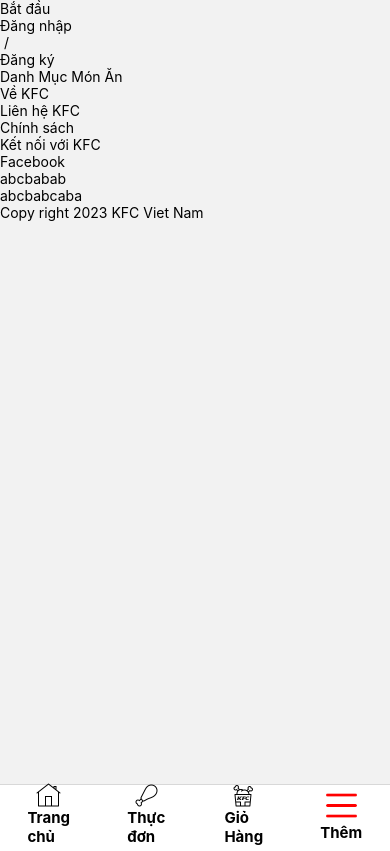
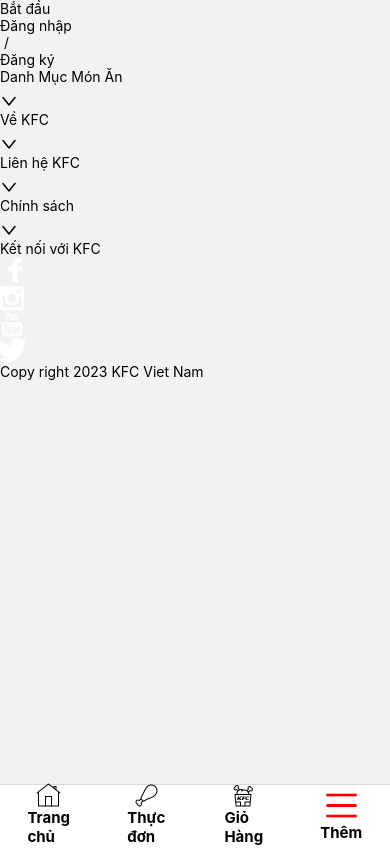
Before and after one commit to ngocduc63/Project_KFC_App, a React Native app in the folder KFC_APP/: screen /More in a window 390 px wide. Built offline with nearby package versions, Linux system fonts and the light colour scheme.

Commit message:
Update screen more

```diff
--- a/KFC_APP/components/NavBar.js
+++ b/KFC_APP/components/NavBar.js
@@ -128,6 +128,9 @@
                   ),
               }}
         />
+        {/* <Tab.Screen name= "Login" component={More}
+          options={{tabBarIconStyle: {display: 'none'}}}
+        />  */}
       </Tab.Navigator>
     );
   }
--- a/KFC_APP/screens/More.js
+++ b/KFC_APP/screens/More.js
@@ -1,9 +1,53 @@
-import { StyleSheet, Text, TouchableOpacity, View } from "react-native";
-import React, { Component } from "react";
+import {Text, TouchableOpacity, View } from "react-native";
+import React, { useState } from "react";
 import { SafeAreaView } from "react-native-safe-area-context";
+import { AntDesign, Zocial } from "@expo/vector-icons";
 
-export class More extends Component {
-  render() {
+function More() {
+  const [iconNames, setIconNames] = useState(["down", "down", "down", "down"]);
+  const lstTitle = [
+    {
+      "Danh Mục Món Ăn": [
+        "Ưu Đãi",
+        "Món Mới",
+        "Combo 1 Người",
+        "Combo Nhóm",
+        "Gà Rán - Gà Quay",
+        "Burger - Cơm - Mì Ý",
+      ],
+    },
+    {
+      "Về KFC": [
+        "Câu Chuyện Của Chúng Tôi",
+        "Tin Khuyến Mãi",
+        "Tin Tức",
+        "Đặt Tiệc Sinh Nhật",
+      ],
+    },
+    {
+      "Liên hệ KFC": ["Theo Dõi Đơn Hàng", "Hệ Thống Nhà Hàng", "Liên Hệ KFC"],
+    },
+    {
+      "Chính sách": [
+        "Chính Sách Bảo Mật",
+        "Chính Sách & Quy Định",
+        "Sử Dụng Cookie",
+      ],
+    },
+  ];
+
+  const toggleIcon = (index) => {
+    const newIconNames = [...iconNames];
+    const lastUpItemIndex = newIconNames.indexOf(
+      newIconNames.filter((item) => item === "up")[0]
+    );
+
+    if (lastUpItemIndex >= 0 && lastUpItemIndex !== index) newIconNames[lastUpItemIndex] = "down";
+    newIconNames[index] = newIconNames[index] === "down" ? "up" : "down";
+
+    setIconNames(newIconNames);
+  };
+
   return (
     <SafeAreaView>
       {/* header */}
@@ -11,11 +55,9 @@
         <Text className="text-4xl font-semibold text-left">Bắt đầu</Text>
         <View className=" pt-4 flex-row gap-2">
           <TouchableOpacity>
-              <Text className="text-xl font-medium text-left">
-                Đăng nhập
-              </Text>
+            <Text className="text-xl font-medium text-left">Đăng nhập</Text>
           </TouchableOpacity>
-            <Text className = "text-xl font-medium text-left"> / </Text>
+          <Text className="text-xl font-medium text-left"> / </Text>
           <TouchableOpacity>
             <Text className="text-xl font-medium text-left">Đăng ký</Text>
           </TouchableOpacity>
@@ -23,21 +65,34 @@
       </View>
 
       {/* list introduce */}
-        <View className="ml-5 mt-5 mr-5 flex-col flex-initial min-h-fit">
-          <View>
-            <Text className="text-xl font-bold text-left pt-5 pb-5 border-b-2 border-zinc-300 border-solid">
-              Danh Mục Món Ăn
+      <View className="ml-5 mr-5 pt-6 mb-1 gap-y-2">
+        {iconNames.map((iconName, index) => (
+          <View key={index}>
+            <TouchableOpacity
+              className="pb-2 border-b-2 border-zinc-300 border-solid flex-row justify-between"
+              onPress={() => toggleIcon(index)}
+            >
+              <Text className="text-xl font-bold">
+                {Object.keys(lstTitle[index])}
               </Text>
-            <Text className="text-xl font-bold text-left pt-5 pb-5 border-b-2 border-zinc-300 border-solid">
-              Về KFC
+              <AntDesign
+                name={iconName}
+                size={18}
+                color="black"
+                style={{ marginTop: 6 }}
+              />
+            </TouchableOpacity>
+            {iconName === "up" && (
+              <View className="pl-2 pt-3 pb-4 flex-col gap-y-2 border-b-2 border-zinc-300 border-solid">
+                {Object.values(lstTitle[index])[0].map((item, index) => (
+                  <Text key={index} className="text-x">
+                    {item}
                   </Text>
-            <Text className="text-xl font-bold text-left pt-5 pb-5 border-b-2 border-zinc-300 border-solid">
-              Liên hệ KFC
-            </Text>
-            <Text className="text-xl font-bold text-left pt-5 pb-5 border-b-2 border-zinc-300 border-solid">
-              Chính sách
-            </Text>
+                ))}
               </View>
+            )}
+          </View>
+        ))}
       </View>
 
       {/* social */}
@@ -47,19 +102,29 @@
         </Text>
         <View className="flex-row gap-5">
           <TouchableOpacity>
-              <Text className="text-xl font-medium text-center text-gray-300 w-16 h-w-16 border-2 border-zinc-300 rounded-full">
-                Facebook
-              </Text>
+            <View className="border-2 border-zinc-300 rounded-full w-14 h-14 items-center justify-center">
+              <Zocial
+                name="facebook"
+                size={24}
+                color="#fff"
+                style={{ marginBottom: 2, marginRight: 6 }}
+              />
+            </View>
           </TouchableOpacity>
           <TouchableOpacity>
-              <Text className="text-xl font-medium text-center text-gray-300 w-16 h-w-16 border-2 border-zinc-300 rounded-full">
-                abcbabab
-              </Text>
+            <View className="border-2 border-zinc-300 rounded-full w-14 h-14 items-center justify-center">
+              <Zocial name="instagram" size={24} color="#fff" />
+            </View>
           </TouchableOpacity>
           <TouchableOpacity>
-              <Text className="text-xl font-medium text-center text-gray-300 w-16 h-w-16 border-2 border-zinc-300 rounded-full">
-                abcbabcaba
-              </Text>
+            <View className="border-2 border-zinc-300 rounded-full w-14 h-14 items-center justify-center">
+              <Zocial name="youtube" size={24} color="#fff" />
+            </View>
+          </TouchableOpacity>
+          <TouchableOpacity>
+            <View className="border-2 border-zinc-300 rounded-full w-14 h-14 items-center justify-center">
+              <Zocial name="twitter" size={24} color="#fff" />
+            </View>
           </TouchableOpacity>
         </View>
         <Text className="text-xs font-normal text-center mt-16 text-gray-300 border-t-2 border-zinc-300 border-solid w-5/6 p-8">
@@ -69,12 +134,5 @@
     </SafeAreaView>
   );
 }
-}
-const styles = StyleSheet.create({
-  text: {
-    fontSize: 25,
-    fontWeight: "500",
-  },
-});
 
 export default More;
```
Lines whose indentation alone changed are shown as unchanged.
